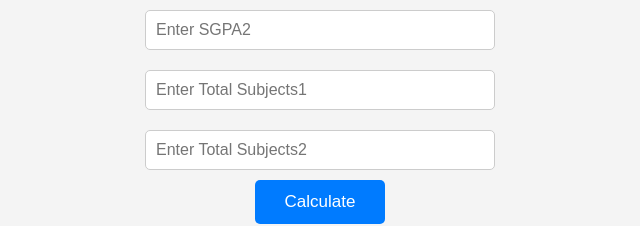
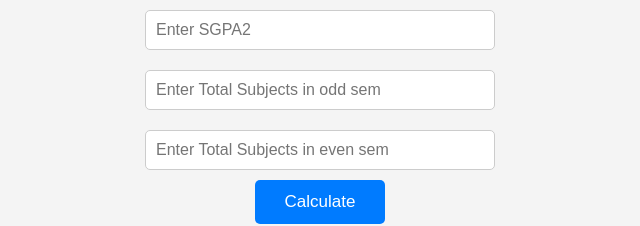
Before and after one commit to adaityapro/makaut_marks_calculator, a plain HTML site: page index.html in a window 1280 px wide. Shown: the part 251-477 px from the top of the page, without its empty margins (320-960 px from the left). Drawn offline with Linux system fonts and the light colour scheme.

Commit message:
Update index.html

```diff
--- a/index.html
+++ b/index.html
@@ -13,12 +13,12 @@
     <input
       type="number"
       id="totalSubjects1"
-      placeholder="Enter Total Subjects1"
+      placeholder="Enter Total Subjects in odd sem"
     />
     <input
       type="number"
       id="totalSubjects2"
-      placeholder="Enter Total Subjects2"
+      placeholder="Enter Total Subjects in even sem"
     />
 
     <button onclick="calculateMarks()">Calculate</button>
```
